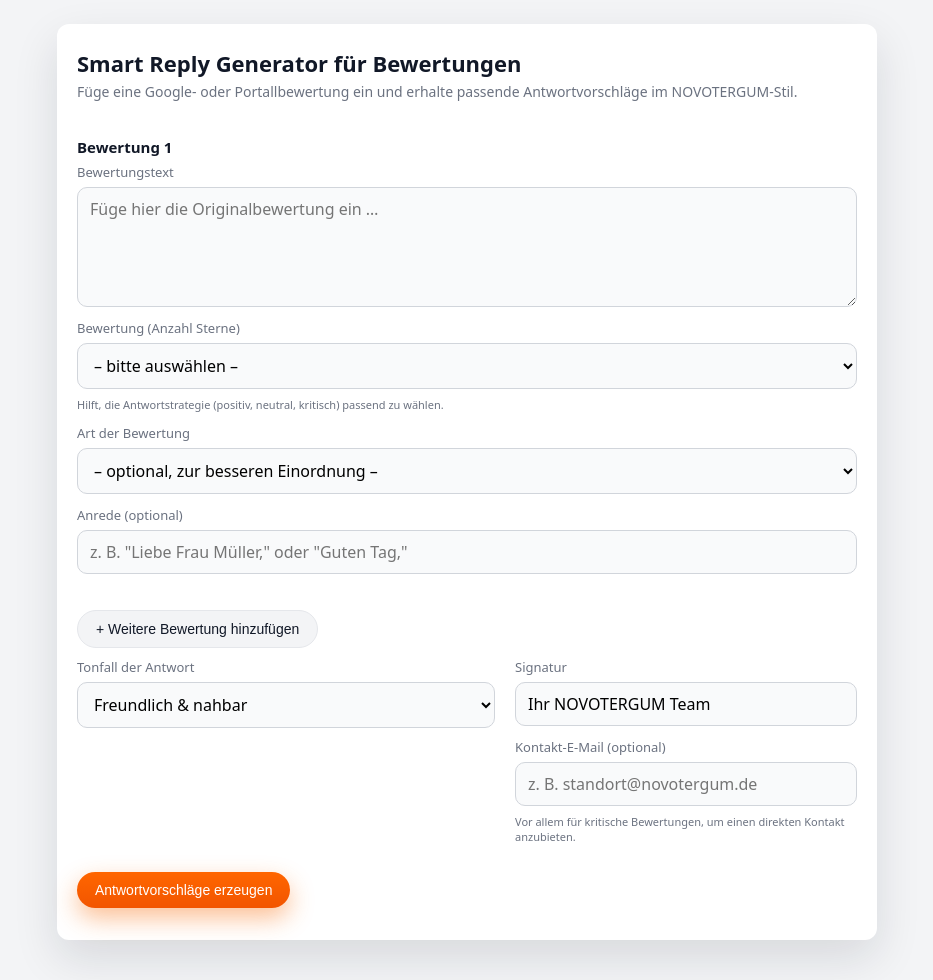
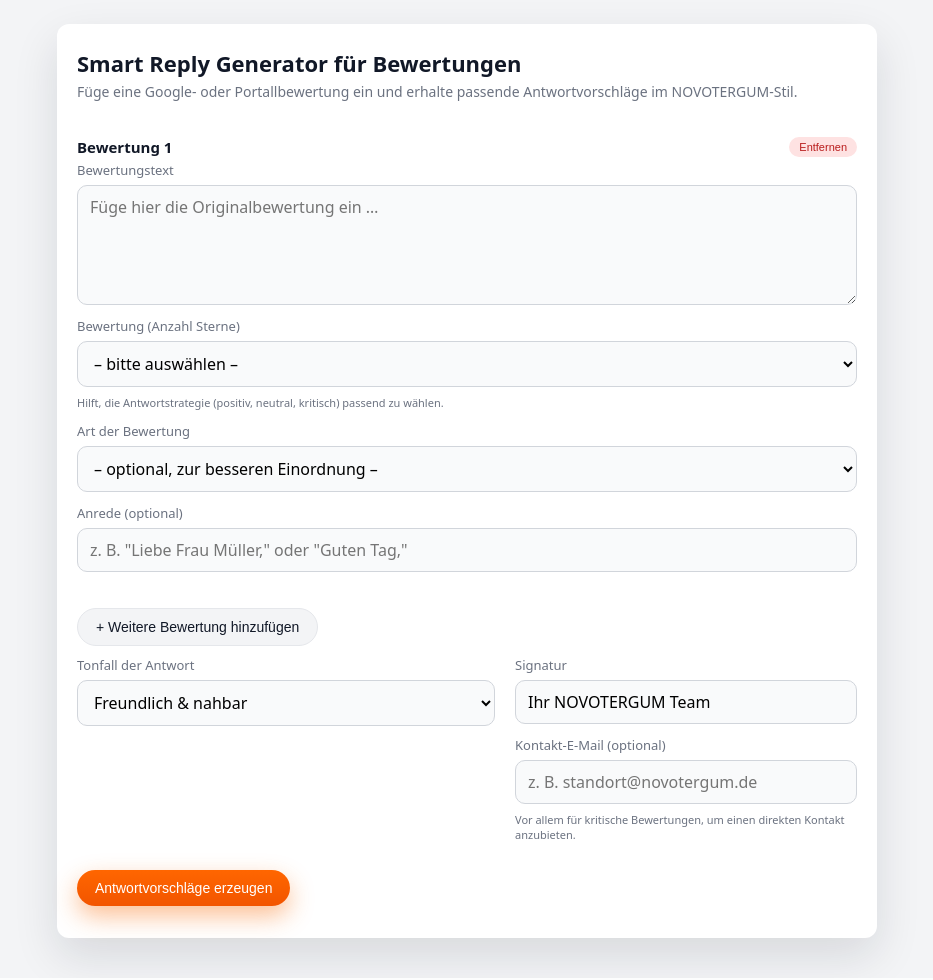
Before and after one commit to novotergum/smart-reply-generator, a Flask app: page / in a window 1280 px wide. Shown: the whole page, without its empty margins (173-1106 px from the left). Run offline with Flask 3, Linux system fonts and the light colour scheme.

Commit message:
Update index.html

```diff
--- a/templates/index.html
+++ b/templates/index.html
@@ -65,6 +65,7 @@
       color:var(--muted);
       margin:2px 0 0;
     }
+
     .review-block{
       padding:16px 0 18px;
       border-bottom:1px dashed #e5e7eb;
@@ -72,11 +73,31 @@
     .review-block:last-child{
       border-bottom:none;
     }
+    .review-block-header{
+      display:flex;
+      align-items:center;
+      justify-content:space-between;
+      margin-bottom:4px;
+      gap:10px;
+    }
     .review-heading{
       font-size:15px;
       font-weight:600;
-      margin:0 0 6px;
+      margin:0;
     }
+    .remove-review-btn{
+      border-radius:999px;
+      border:0;
+      cursor:pointer;
+      font-size:11px;
+      padding:4px 10px;
+      background:#fee2e2;
+      color:#b91c1c;
+    }
+    .remove-review-btn:hover{
+      background:#fecaca;
+    }
+
     .btn-primary,.btn-secondary{
       border-radius:999px;
       border:0;
@@ -151,11 +172,13 @@
   <form method="post" action="/generate">
     <div id="reviews-container">
 
-      {# Mindestens ein Block – kommt aus app.py #}
       {% set _reviews = reviews or [ {} ] %}
       {% for r in _reviews %}
       <div class="review-block">
-        <p class="review-heading">Bewertung {{ loop.index }}</p>
+        <div class="review-block-header">
+          <p class="review-heading">Bewertung {{ loop.index }}</p>
+          <button type="button" class="remove-review-btn">Entfernen</button>
+        </div>
 
         <div class="field">
           <label for="review_{{ loop.index0 }}">Bewertungstext</label>
@@ -269,21 +292,28 @@ document.addEventListener('DOMContentLoaded', function() {
   const addBtn = document.getElementById('add-review-btn');
   if (!container || !addBtn) return;
 
+  function renumberBlocks() {
+    const blocks = container.querySelectorAll('.review-block');
+    blocks.forEach(function(block, index) {
+      const heading = block.querySelector('.review-heading');
+      if (heading) heading.textContent = 'Bewertung ' + (index + 1);
+
+      // IDs und for-Attribute anhand des Index neu setzen
+      block.querySelectorAll('[id]').forEach(function(el) {
+        const base = el.id.replace(/_\d+$/, '');
+        el.id = base + '_' + index;
+      });
+      block.querySelectorAll('label[for]').forEach(function(label) {
+        const base = label.getAttribute('for').replace(/_\d+$/, '');
+        label.setAttribute('for', base + '_' + index);
+      });
+    });
+  }
+
   addBtn.addEventListener('click', function() {
     const blocks = container.querySelectorAll('.review-block');
     const last = blocks[blocks.length - 1];
     const clone = last.cloneNode(true);
-    const newIndex = blocks.length;
-
-    // IDs und Label-for aktualisieren
-    clone.querySelectorAll('[id]').forEach(function(el) {
-      const base = el.id.replace(/_\d+$/, '');
-      el.id = base + '_' + newIndex;
-    });
-    clone.querySelectorAll('label[for]').forEach(function(label) {
-      const base = label.getAttribute('for').replace(/_\d+$/, '');
-      label.setAttribute('for', base + '_' + newIndex);
-    });
 
     // Werte zurücksetzen
     clone.querySelectorAll('textarea').forEach(el => el.value = '');
@@ -291,8 +321,30 @@ document.addEventListener('DOMContentLoaded', function() {
     clone.querySelectorAll('select').forEach(el => el.selectedIndex = 0);
 
     container.appendChild(clone);
+    renumberBlocks();
     clone.scrollIntoView({ behavior: 'smooth', block: 'start' });
   });
+
+  // Entfernen-Button mit Event-Delegation
+  container.addEventListener('click', function(e) {
+    const btn = e.target.closest('.remove-review-btn');
+    if (!btn) return;
+
+    const blocks = container.querySelectorAll('.review-block');
+    if (blocks.length <= 1) {
+      // nie alle Blöcke löschen – mindestens einen behalten
+      return;
+    }
+
+    const block = btn.closest('.review-block');
+    if (block) {
+      block.remove();
+      renumberBlocks();
+    }
+  });
+
+  // initiale Nummerierung sicherstellen
+  renumberBlocks();
 });
 </script>
 </body>
```
